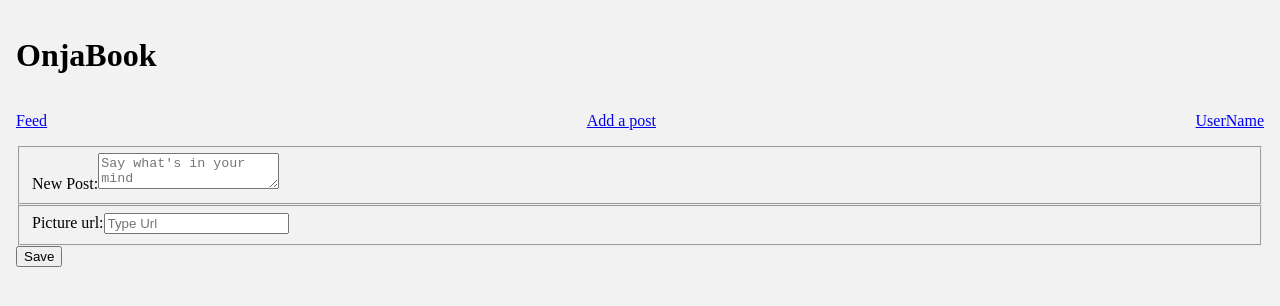
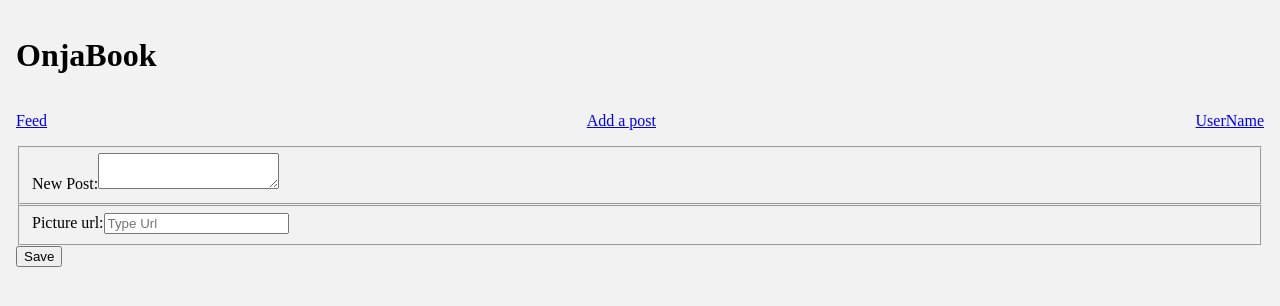
Before and after one commit to moro-patana/OnjaBook, a React app: page /addPost in a window 1280 px wide. Shown: the top 306 px of the page. Built offline with nearby package versions, Linux system fonts and the light colour scheme.

Commit message:
checked spelling mistakes

```diff
--- a/components/addNewPost.js
+++ b/components/addNewPost.js
@@ -1,8 +1,8 @@
-import React, { useState } from "react"
+import React, { useContext, useState } from "react"
 import { Context } from "../context"
 
 function AddNewPost() {
-    const {handleSubmit} = useState(Context)
+    const {handleSubmit} = useContext(Context)
     const [photo, setPhoto] = useState("")
     const [legend, setLegend] = useState("")
 
@@ -12,10 +12,9 @@ function AddNewPost() {
           <fieldset>
               <label>New Post:</label>
               <textarea
-              placeholder="Say what's in your mind"
-              name={legend}
-              onChange={(e) => setLegend(console.log(e.target.value))}
-              ></textarea>
+              name="legend"
+              value={legend}
+              onChange={(e) => setLegend(e.target.value)}/>
           </fieldset>
           <fieldset>
               <label>Picture url:</label>
@@ -27,7 +26,7 @@ function AddNewPost() {
               onChange={(e) => setPhoto(e.target.value)}
               />
           </fieldset>
-          <button type="submit" className="save">Save</button>
+          <button className="save">Save</button>
          </form>
      </div>
     )
```
